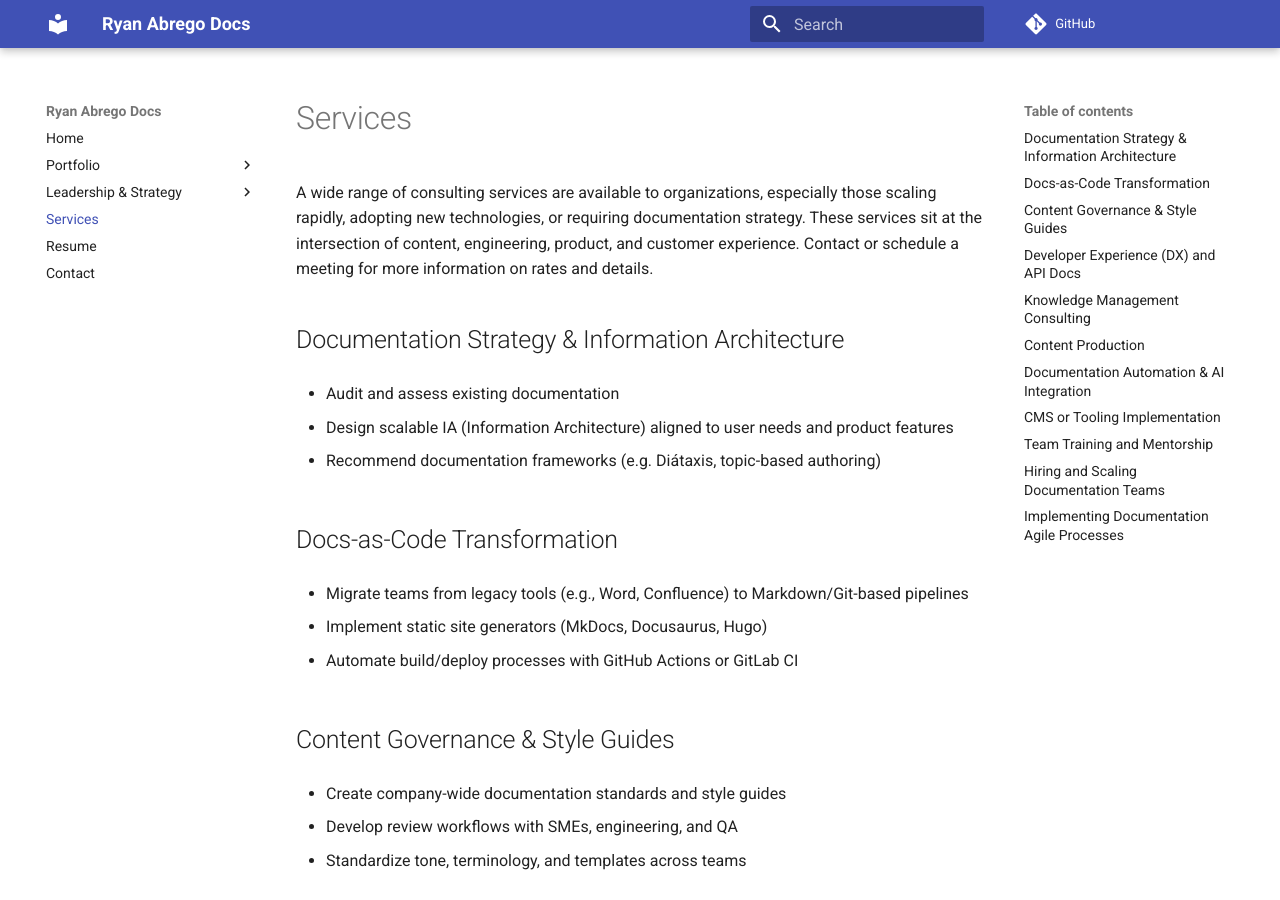
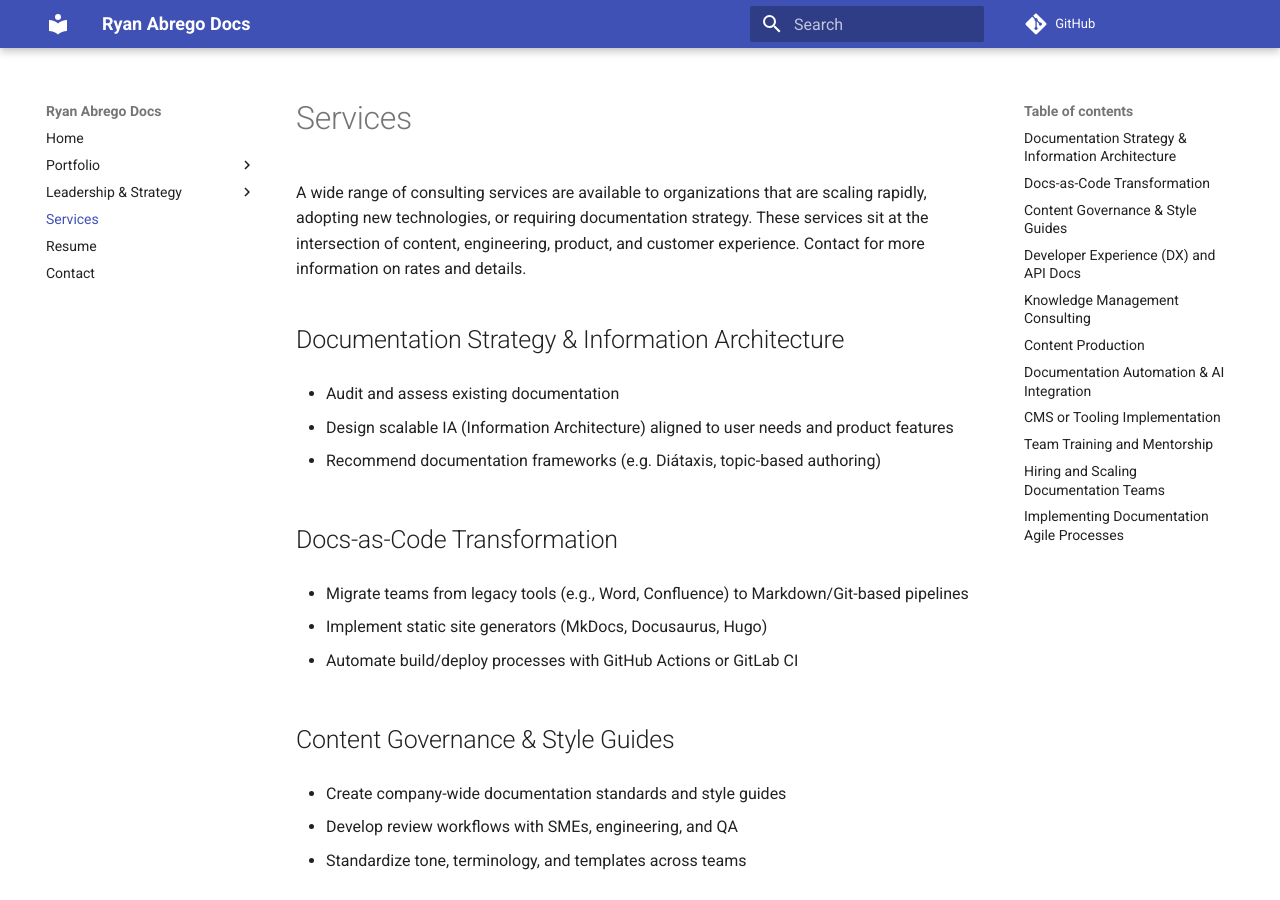
Before and after one commit to ryanabrego/MkDocs, an MkDocs documentation site: the page built from docs/services.md, in a window 1280 px wide and 900 px high. Built offline with MkDocs 1.6.1 and Material for MkDocs 9.7.7, drawn with Linux system fonts in a browser that asks for light colours; comment, search, counter and statistics services are not loaded.

Commit message:
Update services.md

```diff
--- a/docs/services.md
+++ b/docs/services.md
@@ -1,6 +1,6 @@
 # Services
 
-A wide range of consulting services are available to organizations, especially those scaling rapidly, adopting new technologies, or requiring documentation strategy. These services sit at the intersection of content, engineering, product, and customer experience. Contact or schedule a meeting for more information on rates and details.
+A wide range of consulting services are available to organizations that are scaling rapidly, adopting new technologies, or requiring documentation strategy. These services sit at the intersection of content, engineering, product, and customer experience. Contact for more information on rates and details.
 
 ## Documentation Strategy & Information Architecture
 
```
